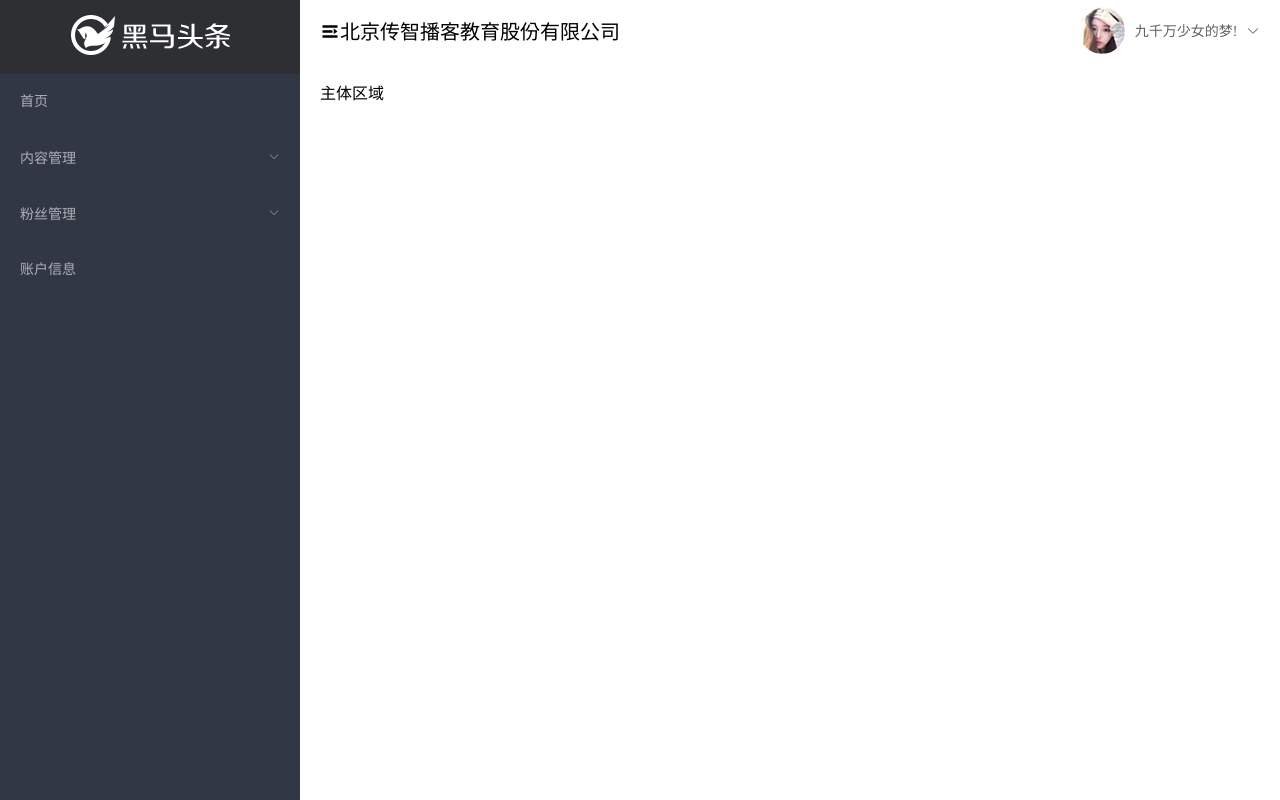
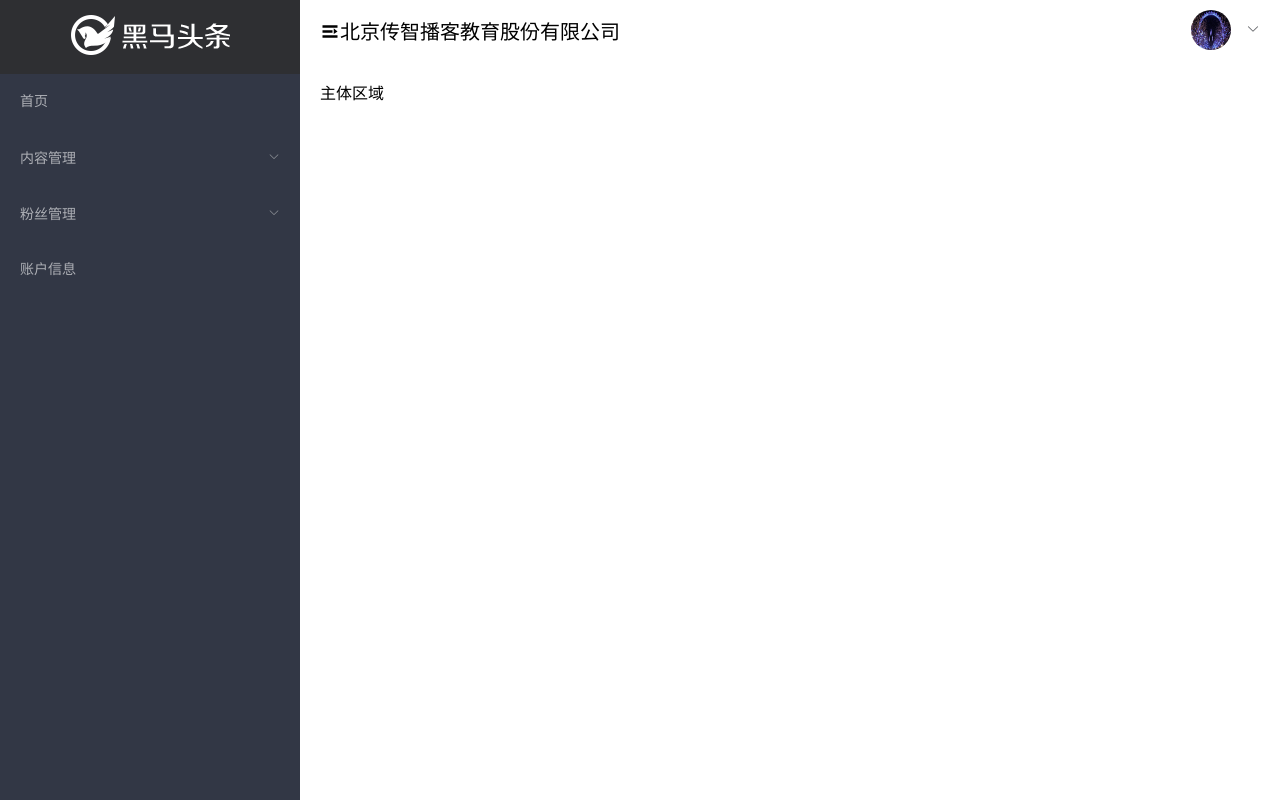
Before and after one commit to JiYuning/mytoutiao, a Vue app: page /#/home in a window 1280 px wide. Built offline with nearby package versions, Linux system fonts and the light colour scheme; no server answers.

Commit message:
名字，头像动态化

```diff
--- a/src/components/home/layout-top.vue
+++ b/src/components/home/layout-top.vue
@@ -6,10 +6,10 @@
     </el-col>
     <el-col class="right" :span="12">
       <el-row type="flex" justify="end" align="middle">
-        <img src="../../assets/img/avatar.jpg" alt />
+        <img :src="userINfo.photo ? userINfo.photo : defaultImg" alt="">
         <el-dropdown>
           <span class="el-dropdown-link">
-            九千万少女的梦!
+            {{userINfo.name}}
             <i class="el-icon-arrow-down el-icon--right"></i>
           </span>
           <el-dropdown-menu slot="dropdown">
@@ -24,7 +24,25 @@
 </template>
 
 <script>
-export default {}
+export default {
+  data () {
+    return {
+      userINfo: {},
+      defaultImg: require('../../assets/img/4.jpg')
+    }
+  },
+  created () {
+    let token = localStorage.getItem('user-token')
+    this.$axios({
+      url: '/user/profile',
+      headers: {
+        Authorization: `Bearer ${token}`
+      }
+    }).then(res => {
+      this.userINfo = res.data.data
+    })
+  }
+}
 </script>
 
 <style lang="less" scoped>
@@ -35,6 +53,8 @@
   }
   .right {
     img {
+      width: 40px;
+      height: 40px;
       border-radius: 50%;
       margin-right: 10px;
     }
```
